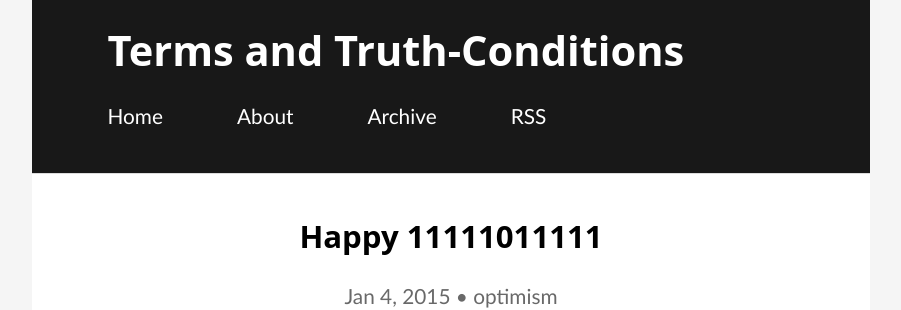
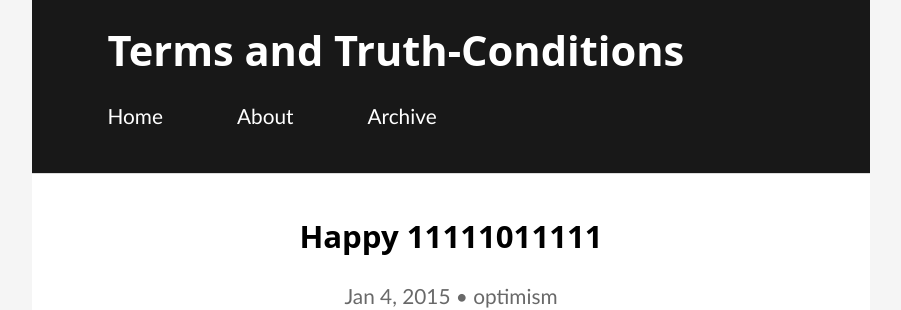
Before and after one commit to michaelpj/termsandtruthconditions, a Jekyll site: the page built from index.html, in a window 1280 px wide and 900 px high. Shown: the top 310 px of the window, without its empty margins (189-1090 px from the left). Built offline with Jekyll 4.4.1, drawn with Linux system fonts in a browser that asks for light colours; nearby versions of some CDN libraries; some web fonts are replaced; Markdown is read by kramdown in place of the engine named in the settings; the list of posts is cut into pages by our own code.

Commit message:
Nicer rss

```diff
--- a/_config.yml
+++ b/_config.yml
@@ -17,6 +17,7 @@
 links:
   - github: "https://github.com/michaelpj/"
   - twitter: "https://twitter.com/mpeytonjones/"
+  - rss: "/blog/feed.xml"
 
 # markdown settings
 markdown: redcarpet
--- a/_includes/header.html
+++ b/_includes/header.html
@@ -6,7 +6,6 @@
       {% for node in site.pages %}{% if node.title %}
         <li><a href="{{ node.url | prepend: site.baseurl }}"{% if page.url == node.url %} id="selected"{% endif %}>{{ node.title }}</a></li>
       {% endif %}{% endfor %}
-      <li><a href="{{ site.baseurl }}/feed.xml">RSS</a></li>
     </ul>
   </nav>
 </header>
```
